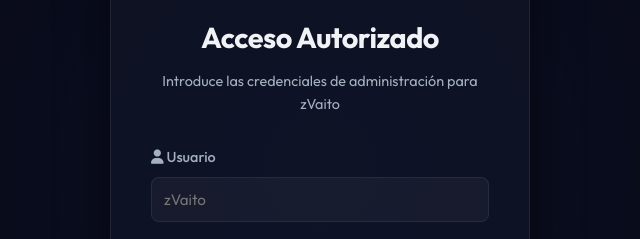
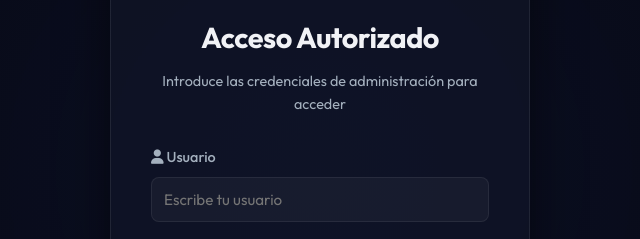
Before and after one commit to yesas12345678-cmd/manuellopezramos, a website: page public/index.html in a window 1280 px wide. Shown: the part 230-469 px from the top of the page, 320-960 px from the left. Drawn offline with Linux system fonts and the light colour scheme; no server answers.

Commit message:
security: eliminar pistas de username en pantalla de login

```diff
--- a/public/index.html
+++ b/public/index.html
@@ -21,12 +21,12 @@
       <div class="login-header">
         <i class="fa-solid fa-shield-halved security-shield"></i>
         <h1>Acceso Autorizado</h1>
-        <p>Introduce las credenciales de administración para zVaito</p>
+        <p>Introduce las credenciales de administración para acceder</p>
       </div>
       <form id="login-form">
         <div class="input-group">
           <label for="username"><i class="fa-solid fa-user"></i> Usuario</label>
-          <input type="text" id="username" required autocomplete="username" placeholder="zVaito">
+          <input type="text" id="username" required autocomplete="username" placeholder="Escribe tu usuario">
         </div>
         <div class="input-group">
           <label for="password"><i class="fa-solid fa-lock"></i> Contraseña</label>
```
